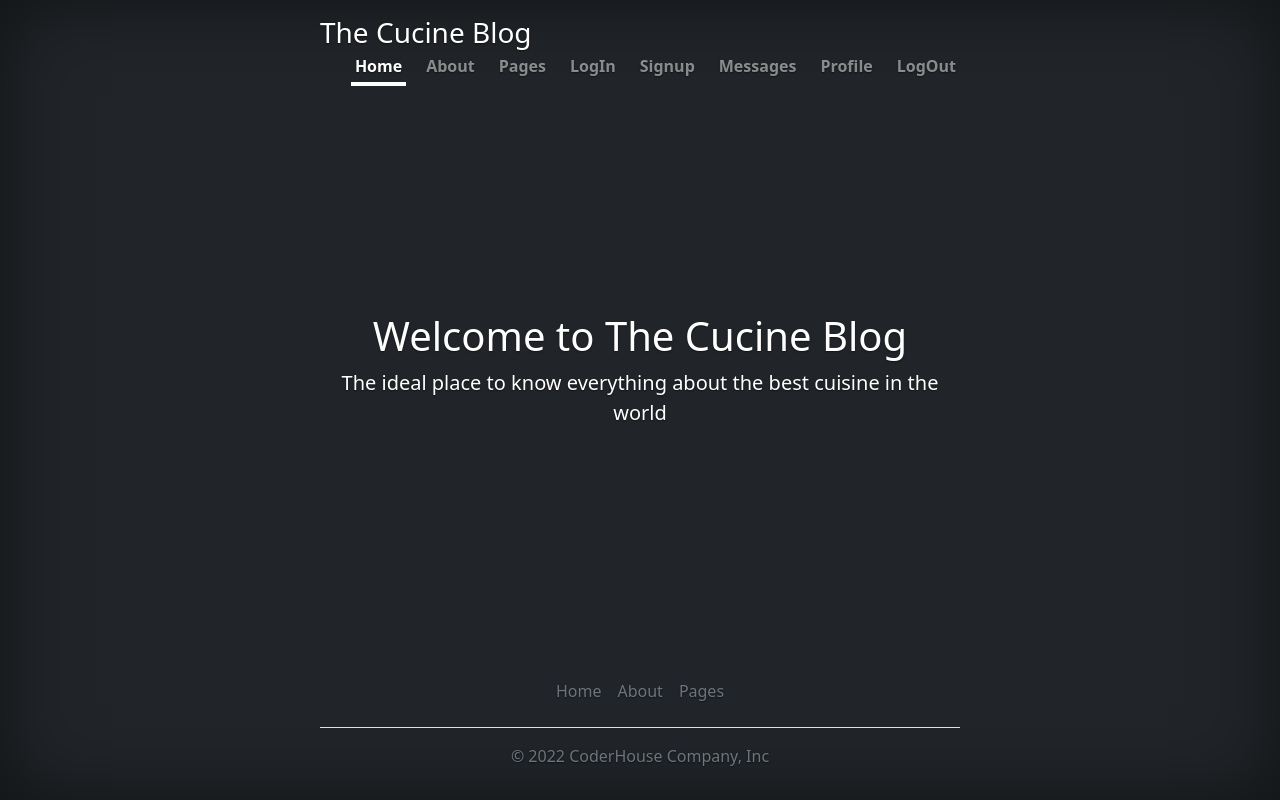
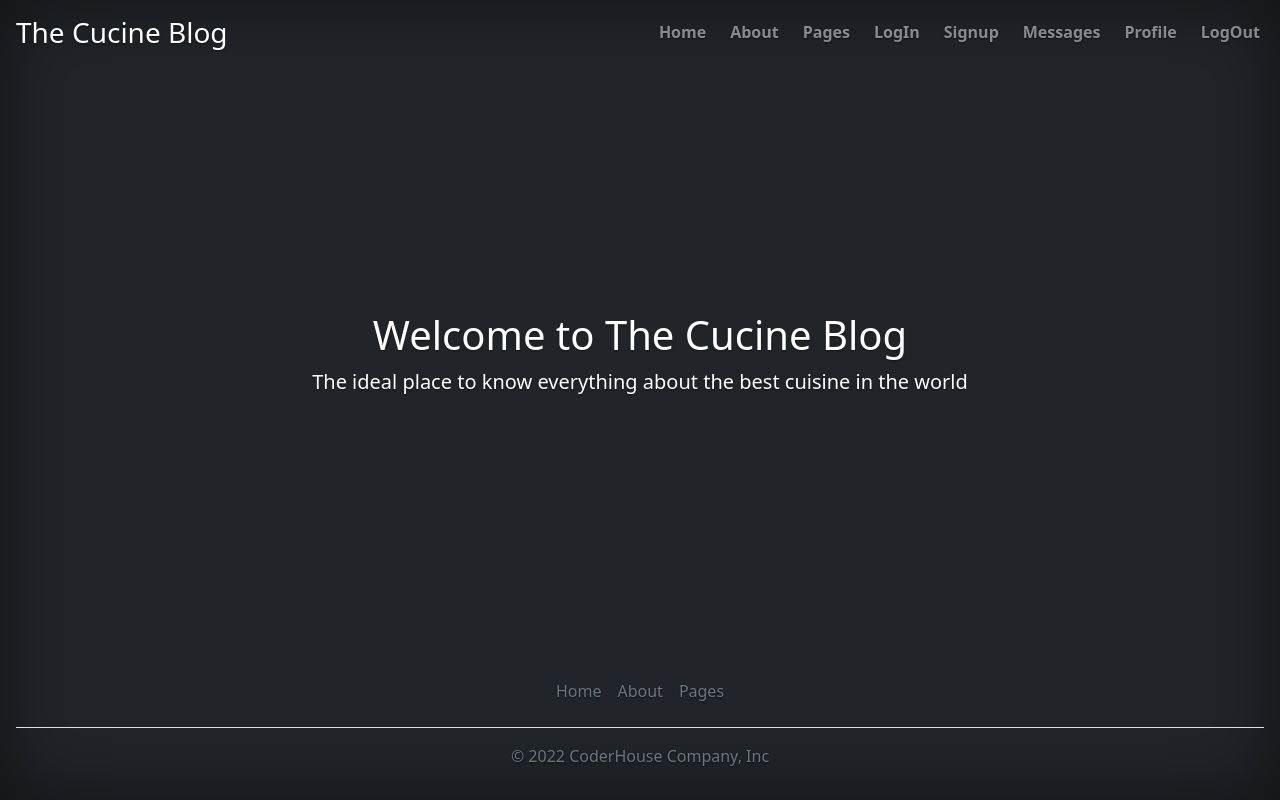
Before and after one commit to tifafracica/the_cucine_blog, a Django app: page / in a window 1280 px wide. Run offline with Django 4.2, Linux system fonts and the light colour scheme; some libraries are stand-ins or nearby versions.

Commit message:
change css

```diff
--- a/Posts/static/Posts/css/cover.css
+++ b/Posts/static/Posts/css/cover.css
@@ -22,7 +22,7 @@ body {
 }
 
 .cover-container {
-  max-width: 42em;
+  max-width: 100%;
 }
 
 
--- a/Posts/templates/index.html
+++ b/Posts/templates/index.html
@@ -67,18 +67,18 @@
 
 
     <!-- Custom styles for this template -->
-    <link href="{% static 'Post/css/cover.css' %}" rel="stylesheet">
+    <link href="{% static 'Posts/css/cover.css' %}" rel="stylesheet">
   </head>
   <body class="d-flex h-100 text-center text-bg-dark">
 
-<div class="cover-container d-flex w-100 h-100 p-3 mx-auto flex-column">
+<div class="d-flex w-100 h-100 p-3 mx-auto flex-column">
   <header class="mb-auto">
     <div>
       <h3 class="float-md-start mb-0">The Cucine Blog</h3>
       <nav class="nav nav-masthead justify-content-center float-md-end">
-        <a class="nav-link fw-bold py-1 px-1 active" aria-current="page" href="#">Home</a>
+        <a class="nav-link fw-bold py-1 px-1" aria-current="page" href="{% url 'Home' %}">Home</a>
         <a class="nav-link fw-bold py-1 px-1" href="#">About</a>
-        <a class="nav-link fw-bold py-1 px-1" href="#">Pages</a>
+        <a class="nav-link fw-bold py-1 px-1" href="{% url 'List Posts' %}">Pages</a>
         <a class="nav-link fw-bold py-1 px-1" href="#">LogIn</a>
         <a class="nav-link fw-bold py-1 px-1" href="#">Signup</a>
         <a class="nav-link fw-bold py-1 px-1" href="#">Messages</a>
@@ -88,10 +88,7 @@
     </div>
   </header>
 
-  {% comment %} <main class="px-3">
-    <h1>Welcome to The Cucine Blog</h1>
-    <p class="lead">The ideal place to know everything about the best cuisine in the world</p>
-  </main> {% endcomment %}
+
   {% block dynamicCode %}
 
   {% endblock %}
--- a/Posts/urls.py
+++ b/Posts/urls.py
@@ -18,6 +18,6 @@ from django.urls import path
 from Posts import views
 
 urlpatterns = [
-    path('', views.ShowHomePage, name='index'),
-
+    path('', views.ShowHomePage, name='Home'),
+    path('pages/', views.ListPosts, name='List Posts'),
 ]
--- a/Posts/views.py
+++ b/Posts/views.py
@@ -12,3 +12,8 @@ def ShowIndex(request):
 def ShowHomePage(request):
 
     return render(request, 'home.html')
+
+
+def ListPosts(request):
+
+    return render(request, 'posts.html')
```
Also changed, not shown: Posts/templates/posts.html (added, +7 -0 lines), 1 other file.
